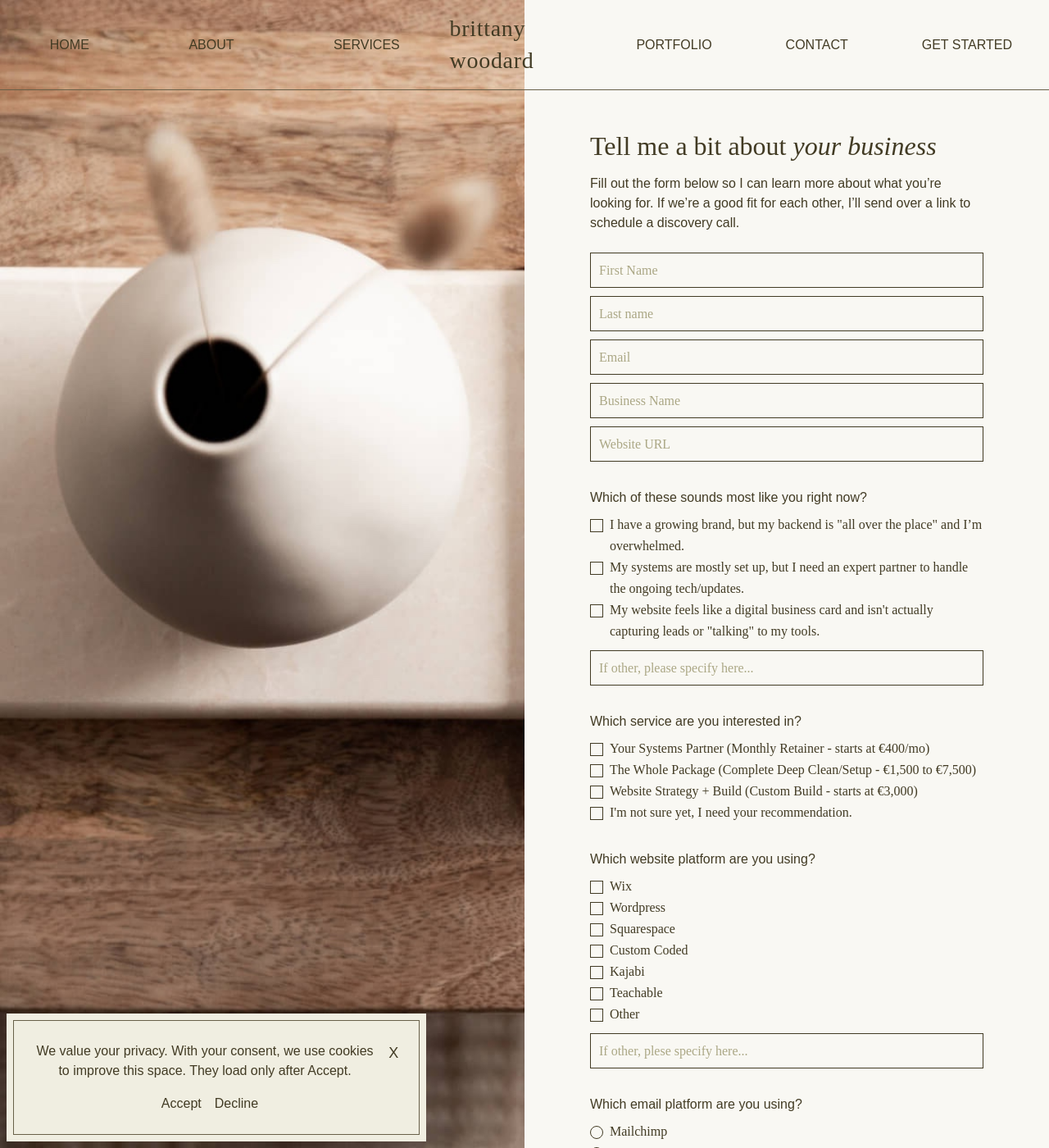
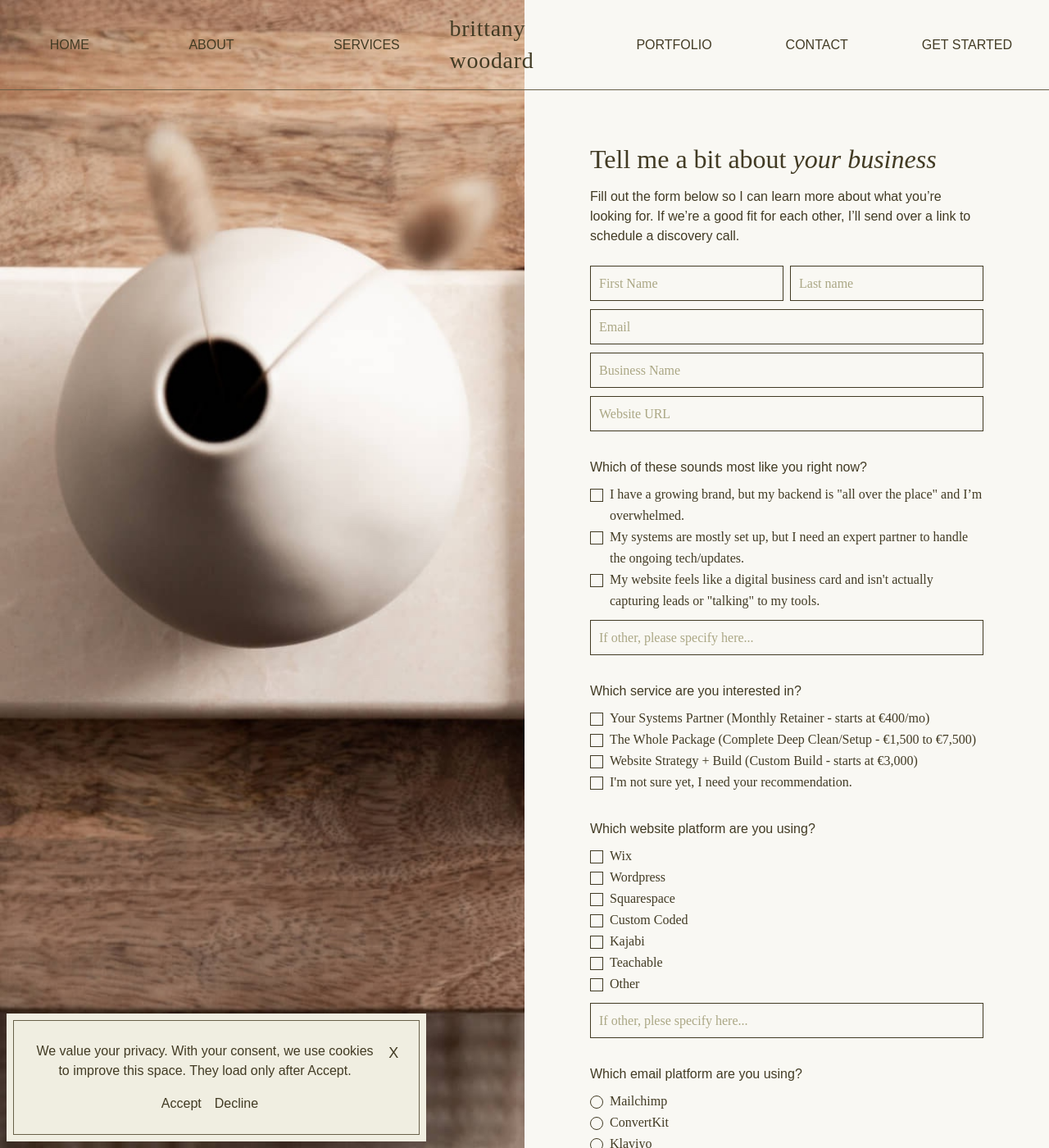
Before and after one commit to brittwoodard/brittanywoodard, a Jekyll site: the page built from get-started.html, in a window 1280 px wide and 1400 px high. Shown: the whole window at 82% size. Built offline with Jekyll 4.4.1, drawn with Linux system fonts in a browser that asks for light colours; some web fonts are replaced.

Commit message:
form tweaks

```diff
--- a/_includes/form-inquire.html
+++ b/_includes/form-inquire.html
@@ -750,7 +750,7 @@
           method="post" target="_blank">
           <div class="ml-form-formContent">
 
-
+            <div class="md:grid md:grid-cols-2 gap-2">
               <!-- First Name -->
               <div class="ml-form-fieldRow ">
                 <div class="ml-field-group ml-field-name">
@@ -764,6 +764,7 @@
                 <div class="ml-field-group ml-field-last_name">
                   <input aria-label="last_name" type="text" class="form-control" data-inputmask=""
                     name="fields[last_name]" placeholder="Last name" autocomplete="family-name">
+                </div>
               </div>
             </div>
 
@@ -795,7 +796,8 @@
             <div class="ml-form-fieldRow ">
               <div class="ml-field-group ml-field-problem ml-validate-required">
 
-                <p class="text-x-dark font-sans text-[1rem] mt-8 mb-2">Which of these sounds most like you right now?</p>
+                <p class="text-x-dark font-sans text-[1rem] mt-8 mb-2">Which of these sounds most like you right now?
+                </p>
                 <div class="custom-checkbox-radio-list">
 
                   <div class="custom-control custom-checkbox">
@@ -1155,7 +1157,8 @@
             <div class="ml-form-fieldRow ">
               <div class="ml-field-group ml-field-investment ml-validate-required">
 
-                <p class="text-x-dark font-sans text-[1rem] mt-8 mb-2">Are you comfortable with the starting investment for the service selected above?</p>
+                <p class="text-x-dark font-sans text-[1rem] mt-8 mb-2">Are you comfortable with the starting investment
+                  for the service selected above?</p>
                 <div class="custom-checkbox-radio-list">
 
                   <div class="custom-control custom-radio">
@@ -1189,7 +1192,8 @@
             <div class="ml-form-fieldRow ">
               <div class="ml-field-group ml-field-other">
 
-                <p class="text-x-dark font-sans text-[1rem] mt-8 mb-2">Is there anything else you’d like to share or any specific questions you have for me?</p>
+                <p class="text-x-dark font-sans text-[1rem] mt-8 mb-2">Is there anything else you’d like to share or any
+                  specific questions you have for me?</p>
                 <textarea aria-label="other" class="form-control" name="fields[other]"
                   placeholder="Please share here..." rows="4"></textarea>
               </div>
--- a/assets/css/style.css
+++ b/assets/css/style.css
@@ -892,6 +892,12 @@ li:last-child {
 .gap-8 {
   gap: 2rem;
 }
+.gap-4 {
+  gap: 1rem;
+}
+.gap-2 {
+  gap: 0.5rem;
+}
 .divide-y > :not([hidden]) ~ :not([hidden]) {
   --tw-divide-y-reverse: 0;
   border-top-width: calc(1px * calc(1 - var(--tw-divide-y-reverse)));
@@ -1261,6 +1267,12 @@ li:last-child {
   .md\:pt-20 {
     padding-top: 5rem;
   }
+  .md\:pt-40 {
+    padding-top: 10rem;
+  }
+  .md\:pt-24 {
+    padding-top: 6rem;
+  }
   .md\:text-left {
     text-align: left;
   }
@@ -1317,6 +1329,9 @@ li:last-child {
   .lg\:p-20 {
     padding: 5rem;
   }
+  .lg\:p-24 {
+    padding: 6rem;
+  }
   .lg\:px-20 {
     padding-left: 5rem;
     padding-right: 5rem;
@@ -1325,4 +1340,7 @@ li:last-child {
     padding-top: 2rem;
     padding-bottom: 2rem;
   }
+  .lg\:pt-24 {
+    padding-top: 6rem;
+  }
 }
--- a/contact.html
+++ b/contact.html
@@ -29,7 +29,7 @@ seo:
   <!-- Right Column -->
   <div class="p-8 lg:p-20 h-[100vh] flex items-center">
     <div>
-      <h1 class="md:pt-20 mb-4">{{ page.hero.title_html }}</h1>
+      <h1 class="md:pt-24 mb-4">{{ page.hero.title_html }}</h1>
       <p>{{ page.hero.description }}</p>
       {% include form-contact.html %}
     </div>
--- a/get-started.html
+++ b/get-started.html
@@ -23,7 +23,7 @@ seo:
 
 <section class="md:grid md:grid-cols-2 relative" data-aos="fade" data-aos-delay="100" data-aos-duration="3000">
 
-  <div class="relative w-full h-full">
+  <div class="hidden md:block relative w-full h-full">
     <div class="sticky top-0 left-0 h-screen w-full bg-cover bg-no-repeat bg-image-style"
          style="background-image: url('{{ page.hero.image_path }}');
                 background-position: {{ page.hero.image_focus }};
@@ -33,7 +33,7 @@ seo:
 
   <div class="p-8 lg:p-20 flex items-center min-h-screen">
     <div class="w-full">
-      <h1 class="md:pt-20 mb-4">{{ page.hero.title_html }}</h1>
+      <h1 class="md:pt-40 lg:pt-24 mb-4">{{ page.hero.title_html }}</h1>
       <p class="mb-6">{{ page.hero.description }}</p>
       {% include form-inquire.html %}
     </div>
```
Also changed, not shown: _includes/form-contact.html (+8 -5 lines). Lines whose indentation alone changed are shown as unchanged.
